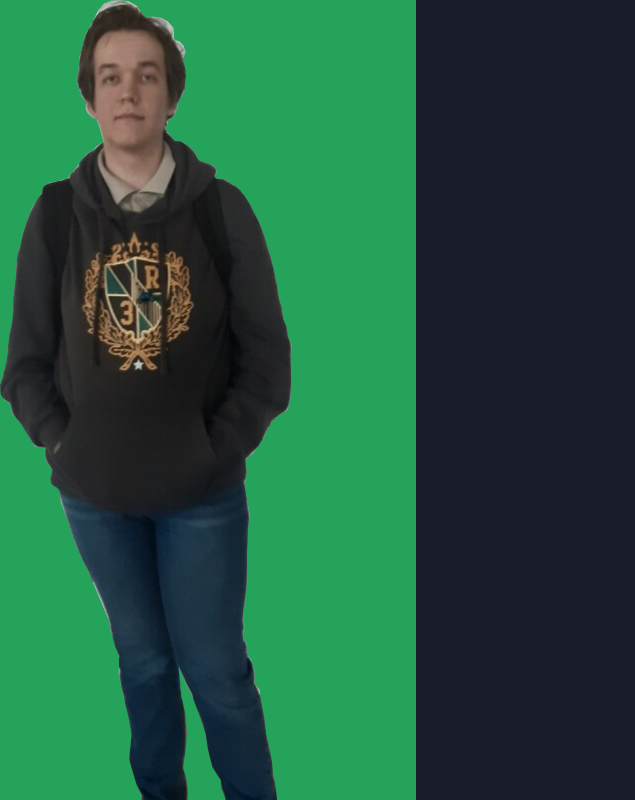
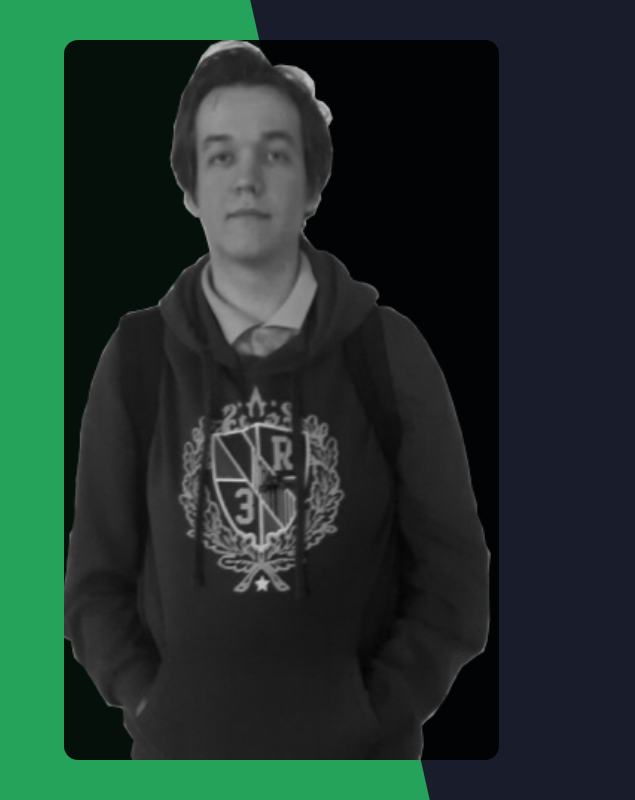
Before and after one commit to Asabonon/portfolioWebsite, a plain HTML site: page index.html in a window 1280 px wide. Shown: the full height of the page, 0-635 px from the left. Drawn offline with Linux system fonts and the light colour scheme; a web font is replaced by a local one.

Commit message:
header better

```diff
--- a/index.html
+++ b/index.html
@@ -17,8 +17,7 @@
             <div class="left-header">
                 <div class="h-shape"></div>
                 <div class="image">
-                    <!--! Фото -->
-                    <img src="./pictures/myphoto.png" alt="" >
+                    <img src="./pictures/halfmyphoto.png" alt="" >
                 </div>
             </div>
             <div class="right-header">
--- a/styles/styles.scss
+++ b/styles/styles.scss
@@ -143,13 +143,33 @@ section {
         position: relative;
         .h-shape{
             transition: all .4s ease-in-out;
-            width: 65%;
+            width: 85%;
             height: 100%;
             background-color: var(--color-secondary);
             position: absolute;
             left: 0;
             top: 0;
             z-index: -1;
+            clip-path: polygon(0 0, 46% 0, 79% 100%, 0% 100%);
+            // clip-path: polygon(20% 0%, 80% 0%, 100% 100%, 0% 100%);
+        }
+        .image {
+            border-radius: var(--br-sm-2);
+            height: 90%;
+            width: 68%;
+            margin-left: 4rem;
+            background-color: rgba(0,0,0,.9);
+            transition: all .4s ease-in-out;
+            img{
+                width: 100%;
+                height: 100%;
+                object-fit: cover;
+                transition: all .4s ease-in-out;
+                filter: grayscale(100%);
+                &:hover{
+                    filter: grayscale(0);
+                }
+            }
         }
     }
 }
```
Also changed, not shown: pictures/halfmyphoto.png (added), styles/styles.css, 1 other file.
